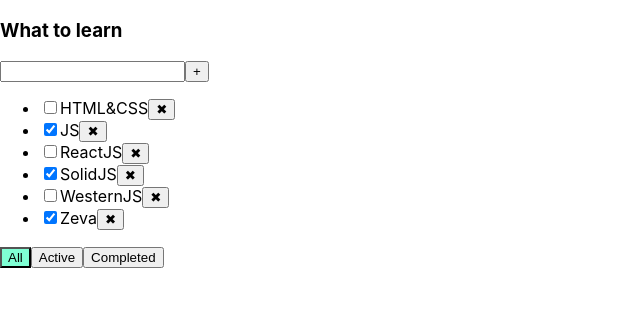
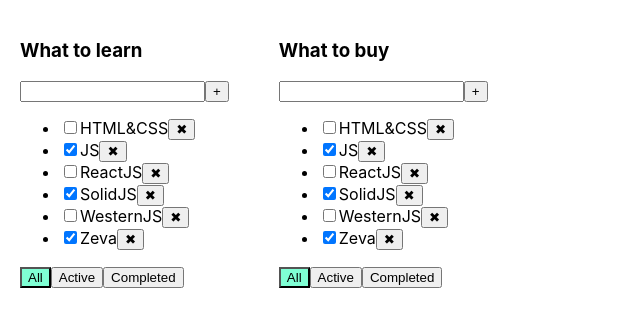
Before and after one commit to Mulwor/ToDoList, a React (Create React App) app: page / in a window 1280 px wide. Shown: the top 326 px of the page, without its empty margins (0-640 px from the left). Built offline with nearby package versions, Linux system fonts and the light colour scheme.

Commit message:
feat: add new todolist

```diff
--- a/src/App.tsx
+++ b/src/App.tsx
@@ -5,7 +5,19 @@
 
 export type FilterValuesType = "all" | "active" | "completed"
 
+type TodolistsType = {
+    id: string,
+    title: string,
+    filter: FilterValuesType
+}
+
 function App() {
+    let [todolists, setTodolists] = React.useState<Array<TodolistsType>>([
+            {id: v1(), title: 'What to learn', filter: 'all'},
+            {id: v1(), title: 'What to buy', filter: 'completed'},
+    ])
+
+
     let [tasks, setTasks] = React.useState([
         { id: v1(), title: "HTML&CSS", isDone: false },
         { id: v1(), title: "JS", isDone: true },
@@ -53,8 +65,10 @@
     }
 
     return (
-        <>
-            <TodoList title = "What to learn"
+        <div className='App'>
+            {
+                todolists.map(todolist => {
+                    return <TodoList title = {todolist.title}
                                      tasks={tasksForTodolist}
                                      addTask = {addTask}
                                      removeTask = {removeTask}
@@ -62,7 +76,10 @@
                                      changeTaskStatus = {changeTaskStatus}
                                      filter = {filter}
                     />
-        </>
+
+                })
+            }
+        </div>
     );
 }
 
```
Lines whose indentation alone changed are shown as unchanged.
